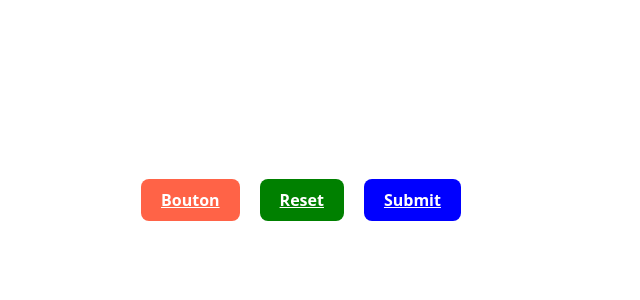
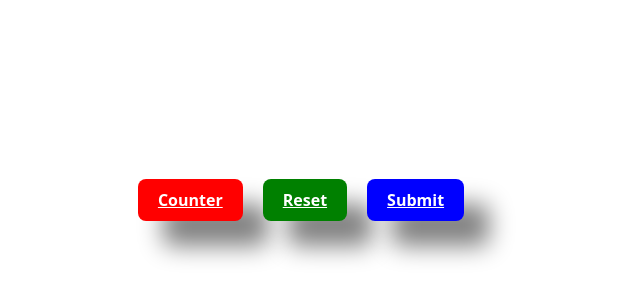
Before and after one commit to kevinr-onisep/formation-react, a React (Vite) app: page / in a window 1280 px wide. Shown: the part 200-500 px from the top of the page, without its empty margins (339-979 px from the left). Built offline with nearby package versions, Linux system fonts and the light colour scheme; the HTML template or start-up script is replaced by a standard one.

Commit message:
Button Events

```diff
--- a/src/App/App.tsx
+++ b/src/App/App.tsx
@@ -1,12 +1,36 @@
-import './App.css'
-import Button from './components/ui/Button/Button';
+import "./App.css";
+import Button from "./components/ui/Button/Button";
 
 function App() {
-  return <div>
-    <Button children={"Bouton"} color='tomato'></Button>
-    <Button children={"Reset"} color='green' type='reset' />
-    <Button children={"Submit"} color='blue' type='submit' />
-  </div>
+  let counter: number = 0;
+
+  function upgradeCounter() {
+    counter++;
+    console.log("Counter : " + counter);
+  }
+
+  return (
+    <div>
+      <Button
+        color="red"
+        type="button"
+        children={"Counter"}
+        onButtonClick={() => upgradeCounter()}
+      />
+      <Button
+        color="green"
+        type="reset"
+        children={"Reset"}
+        onButtonClick={() => upgradeCounter()}
+      />
+      <Button
+        color="blue"
+        type="submit"
+        children={"Submit"}
+        onButtonClick={() => upgradeCounter()}
+      />
+    </div>
+  );
 }
 
-export default App
+export default App;
--- a/src/App/components/ui/Button/Button.module.css
+++ b/src/App/components/ui/Button/Button.module.css
@@ -6,11 +6,10 @@
   font-weight: 900;
   text-decoration: underline;
   color: white;
+  box-shadow: 25px 25px 25px grey;
 }
 
 .Button:hover {
-    text-decoration: none;
-    background-color: darkslateblue;
-    box-shadow: 0px 25px 25px grey;
-    transition-duration: .5s;
+  box-shadow: 15px 15px 25px grey;
+  border: 1px solid grey;
 }
--- a/src/App/components/ui/Button/Button.tsx
+++ b/src/App/components/ui/Button/Button.tsx
@@ -5,33 +5,20 @@ interface IButtonProps {
   color?: string;
   type: "reset" | "submit" | "button";
   children: React.ReactNode | string | Array<React.ReactElement | string>;
+  onButtonClick: () => void;
 }
 
 const Button: React.FC<IButtonProps> = ({
   type = "button",
   children,
   color,
+  onButtonClick,
 }) => {
-  const handleClick = () => {
-    switch (type) {
-      case "reset":
-        onReset();
-        break;
-      case "submit":
-        onSubmit();
-        break;
-      case "button":
-        onPressButton();
-        break;
-      default:
-        break;
-    }
-  };
-
   return (
     <button
       className={style.Button}
-      onClick={handleClick}
+      onClick={onButtonClick}
+      type={type}
       style={{ backgroundColor: color }}
     >
       {children}
@@ -40,15 +27,3 @@ const Button: React.FC<IButtonProps> = ({
 };
 
 export default Button;
-
-function onReset() {
-  console.log("Reset");
-}
-
-function onSubmit() {
-  console.log("Submitted");
-}
-
-function onPressButton() {
-  console.log("Pressed");
-}
```
Lines whose indentation alone changed are shown as unchanged.
